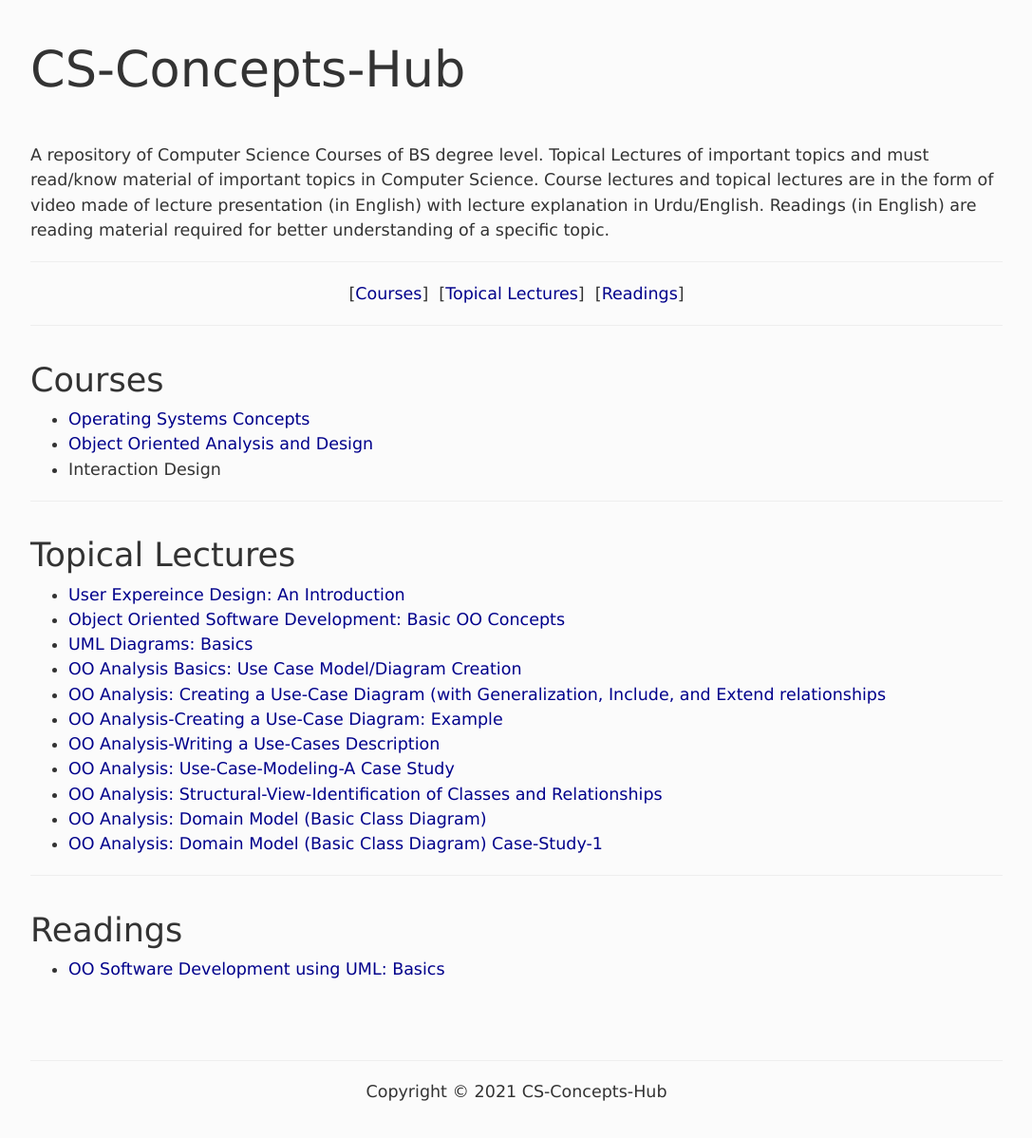
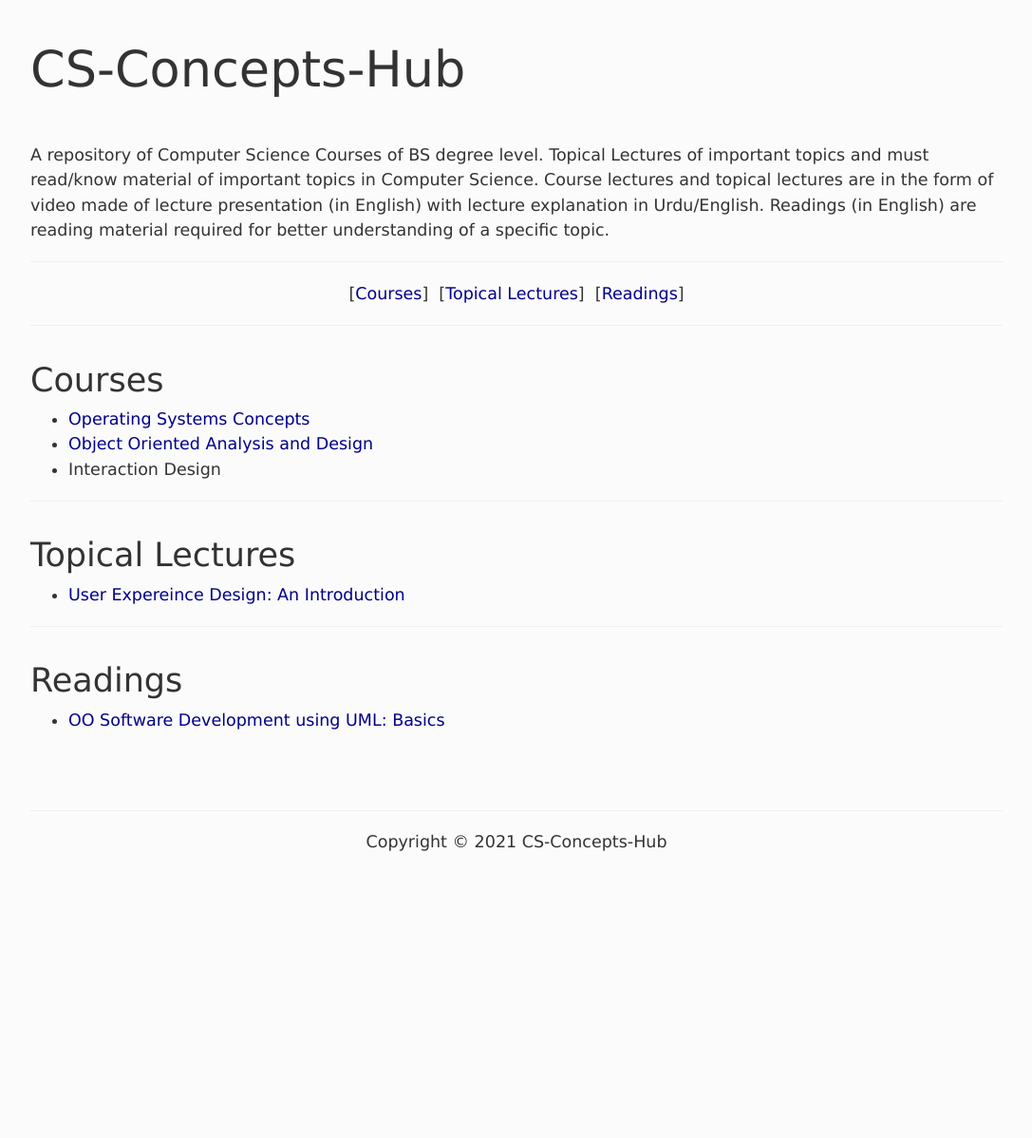
Before and after one commit to CS-Concepts-hub/CS-Concepts-hub, a Jekyll site: the page built from index.html, in a window 1280 px wide, cut to the strip 104-1353 px from the top of the page. Shown: the top 1198 px of the strip at 95% size, without its empty margins (96-1183 px from the left). Built offline with Jekyll 4.4.1, drawn with Linux system fonts in a browser that asks for light colours; after the commit the page ends 1091 px from its top, so only the background shows below that.

Commit message:
Update index.html

```diff
--- a/index.html
+++ b/index.html
@@ -29,16 +29,7 @@ weight: 0
 		<h2 class="title" id="lectures">Topical Lectures</h2>
 		<ul>
 			<li><a href="https://www.youtube.com/watch?v=nhVKVovL9MI" target="youtube">User Expereince Design: An Introduction</a></li>
-			<li><a href="https://youtu.be/TEZMOBvor8M" target="youtube">Object Oriented Software Development: Basic OO Concepts</a></li>
-			<li><a href="https://youtu.be/KXxlkT8j2xI" target="youtube">UML Diagrams: Basics</a></li>
-			<li><a href="https://youtu.be/c9wI6PnmP30" target="youtube">OO Analysis Basics: Use Case Model/Diagram Creation</a></li>
-			<li><a href="https://youtu.be/3r5fCZmY8JY" target="youtube">OO Analysis: Creating a Use-Case Diagram (with Generalization, Include, and Extend relationships</a></li>
-			<li><a href="https://youtu.be/m8_uKzC_Wcc" target="youtube">OO Analysis-Creating a Use-Case Diagram: Example</a></li>
-			<li><a href="https://youtu.be/CQLHC3aOYfg" target="youtube">OO Analysis-Writing a Use-Cases Description</a></li>
-			<li><a href="https://youtu.be/6gSoXLARsfg" target="youtube">OO Analysis: Use-Case-Modeling-A Case Study</a></li>
-			<li><a href="https://youtu.be/1oE62QXYv3k" target="youtube">OO Analysis: Structural-View-Identification of Classes and Relationships</a></li>
-			<li><a href="https://youtu.be/htNFYG3w65A" target="youtube">OO Analysis: Domain Model (Basic Class Diagram)</a></li>
-			<li><a href="https://youtu.be/gwLRdpLnAS8" target="youtube">OO Analysis: Domain Model (Basic Class Diagram) Case-Study-1</a></li>
+
 		</ul>
 		<hr>
 		<h2 class="title" id="notes">Readings</h2>
```
